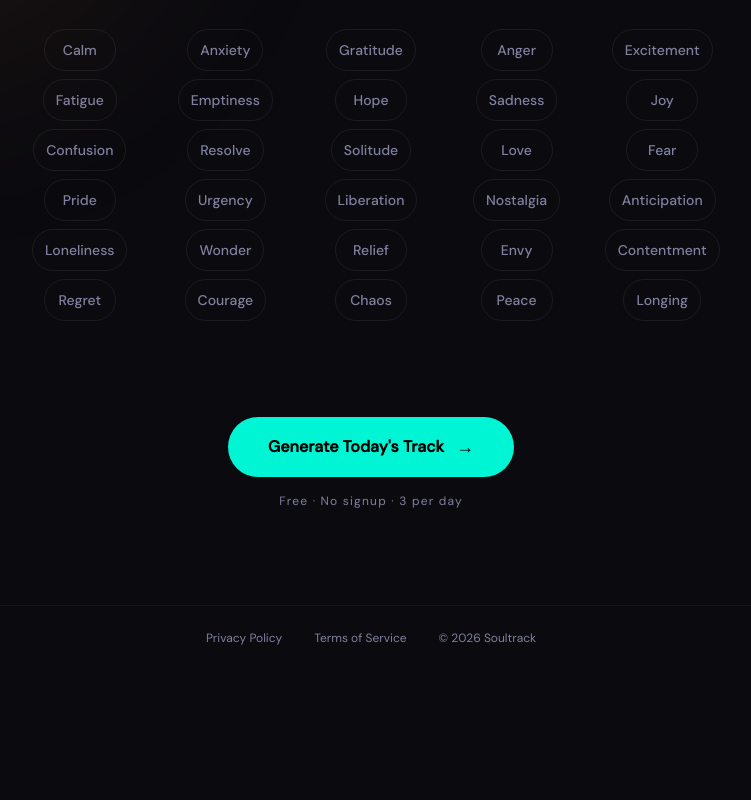
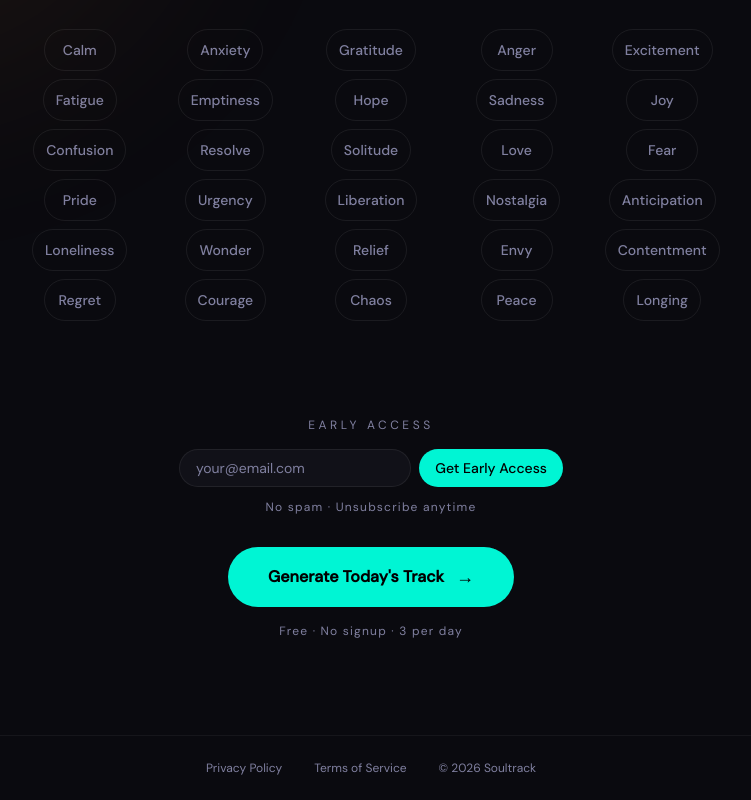
Before and after one commit to takeshijuan/soultrack, a Next.js app: page / in a window 1280 px wide. Shown: the part 863-1663 px from the top of the page, without its empty margins (269-1020 px from the left). Before the commit the page ends 1533 px from the top, so only its background shows below. Built offline with nearby package versions, Linux system fonts and the light colour scheme; a web font is replaced by a local one.

Commit message:
feat: add Early Access waitlist section to LP
Places WaitlistForm below EmotionShowcase with 'Early Access' label

```diff
--- a/app/page.tsx
+++ b/app/page.tsx
@@ -1,5 +1,6 @@
 import Link from 'next/link'
 import EmotionShowcase from '@/components/EmotionShowcase'
+import WaitlistForm from '@/components/WaitlistForm'
 import HeroContent from '@/components/HeroContent'
 import ScrollReveal from '@/components/ScrollReveal'
 import { getTranslations } from 'next-intl/server'
@@ -53,6 +54,14 @@ export default async function Home() {
       {/* Interactive emotion demo */}
       <EmotionShowcase />
 
+      {/* Waitlist capture — early access */}
+      <section className="w-full max-w-xl mx-auto px-6 pb-8 text-center">
+        <p className="text-[var(--text-muted)] text-xs tracking-[0.3em] uppercase mb-4">
+          Early Access
+        </p>
+        <WaitlistForm />
+      </section>
+
       {/* Footer CTA */}
       <section className="w-full max-w-xl mx-auto px-6 pb-24 text-center">
         <ScrollReveal>
```
